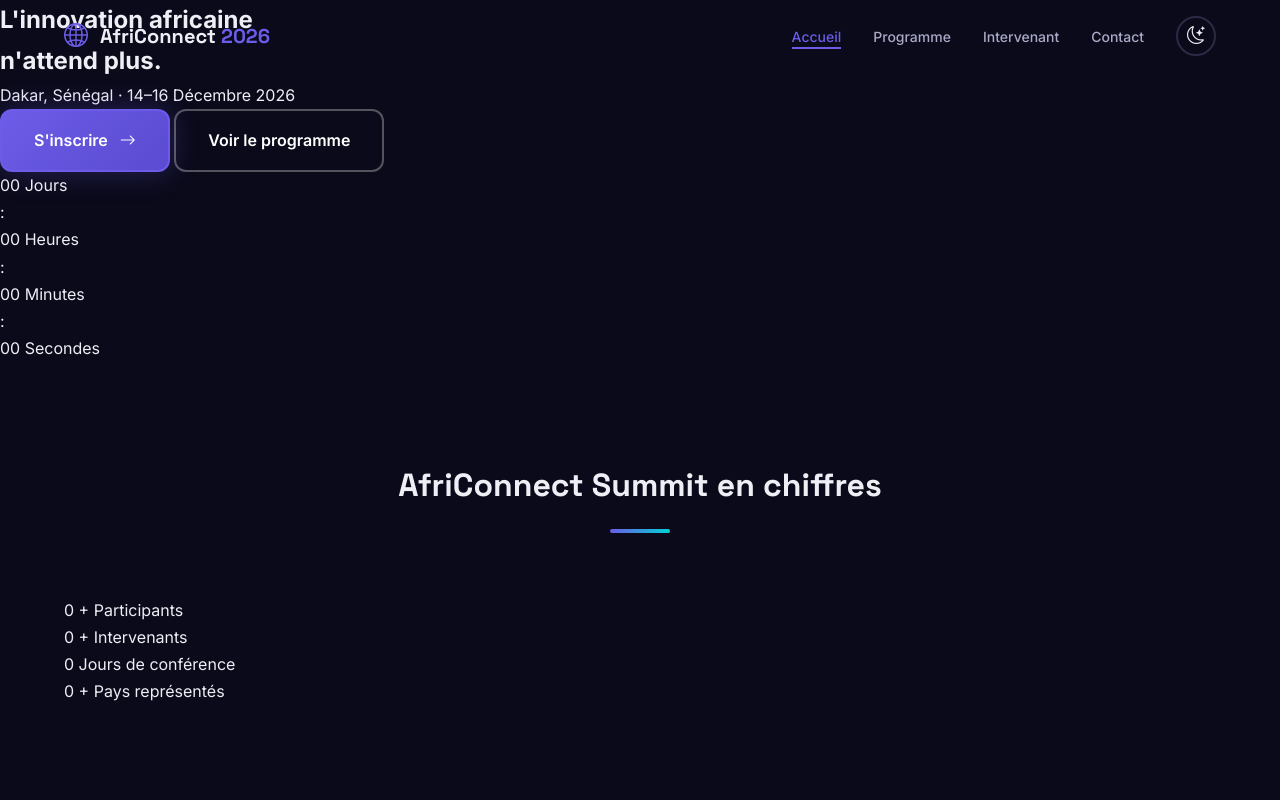
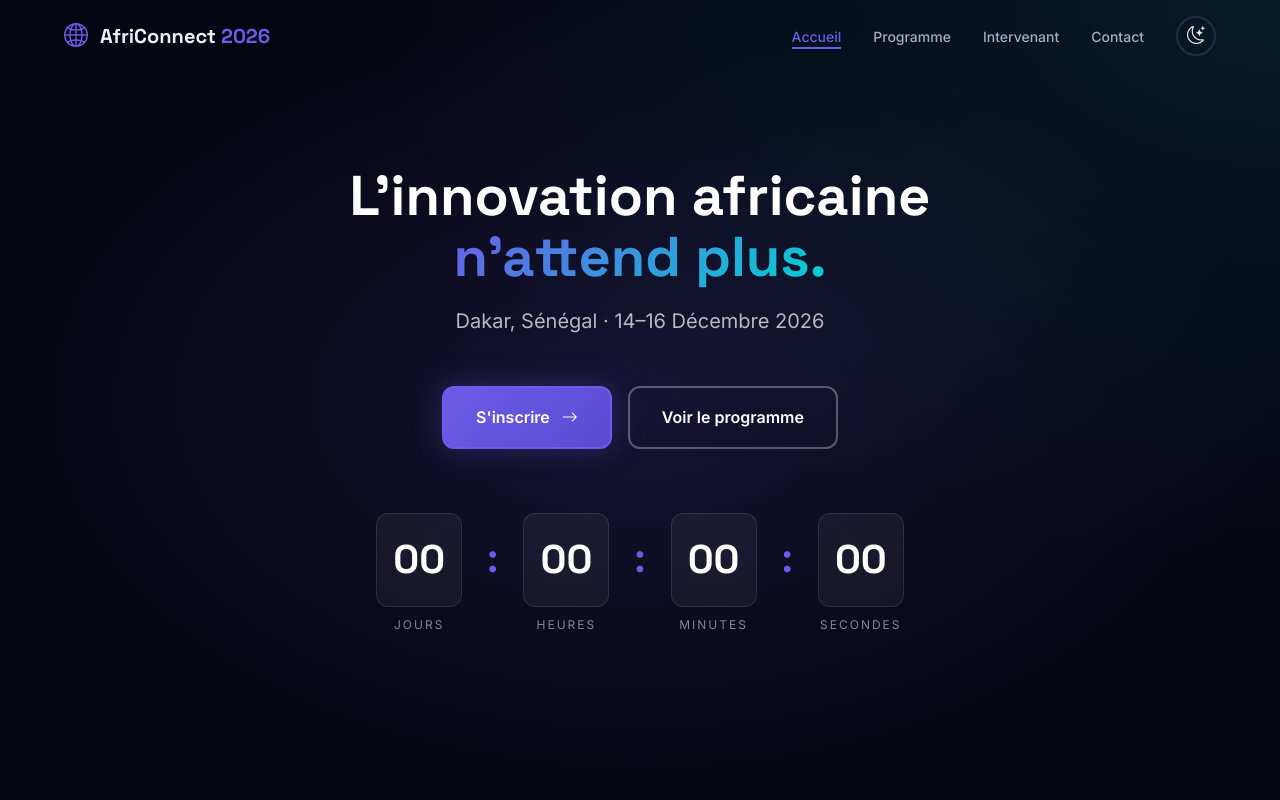
Before and after one commit to lyame3162/Fall_Serigne_Fallou_AfriConnectSummit, a plain HTML site: page index.html in a window 1280 px wide. Shown: the top 800 px of the page. Drawn offline with nearby package versions, Linux system fonts and the light colour scheme.

Commit message:
CSS : Compte à rebours, Section Hero

```diff
--- a/css/style.css
+++ b/css/style.css
@@ -156,11 +156,15 @@ img {
 }
 
 .section__title::after {
-    content: '';
+  content: "";
   display: block;
   width: 60px;
   height: 4px;
-    background: linear-gradient(90deg, var(--color-primary), var(--color-secondary));
+  background: linear-gradient(
+    90deg,
+    var(--color-primary),
+    var(--color-secondary)
+  );
   border-radius: 2px;
   margin: var(--space-md) auto 0;
 }
@@ -182,7 +186,11 @@ img {
 }
 
 .btn--primary {
-    background: linear-gradient(135deg, var(--color-primary), var(--color-primary-dark));
+  background: linear-gradient(
+    135deg,
+    var(--color-primary),
+    var(--color-primary-dark)
+  );
   color: var(--text-inverse);
   border-color: var(--color-primary);
   box-shadow: var(--shadow-glow);
@@ -282,7 +290,7 @@ img {
 }
 
 .navbar__link::after {
-    content: '';
+  content: "";
   position: absolute;
   bottom: 0;
   left: 0;
@@ -355,4 +363,118 @@ img {
   transform: rotate(-45deg) translate(6px, -6px);
 }
 
-/*
+
+/* ============================================================
+   HERO
+   ============================================================ */
+.hero {
+  min-height: 100vh;
+  display: flex;
+  align-items: center;
+  justify-content: center;
+  text-align: center;
+  position: relative;
+  background: var(--bg-hero);
+  overflow: hidden;
+  padding: 0 var(--space-lg);
+}
+
+.hero__overlay {
+  position: absolute;
+  inset: 0;
+  background:
+    radial-gradient(
+      ellipse at center,
+      rgba(108, 92, 231, 0.15) 0%,
+      transparent 70%
+    ),
+    radial-gradient(
+      ellipse at top right,
+      rgba(0, 210, 211, 0.1) 0%,
+      transparent 50%
+    );
+  pointer-events: none;
+}
+
+.hero__content {
+  position: relative;
+  z-index: 2;
+  max-width: 800px;
+}
+
+.hero__title {
+  font-family: var(--font-heading);
+  font-size: var(--font-size-5xl);
+  font-weight: 700;
+  line-height: 1.1;
+  color: var(--text-inverse);
+  margin-bottom: var(--space-md);
+}
+
+.hero__title-accent {
+  background: linear-gradient(
+    135deg,
+    var(--color-primary),
+    var(--color-secondary)
+  );
+  -webkit-background-clip: text;
+  -webkit-text-fill-color: transparent;
+  background-clip: text;
+}
+
+.hero__subtitle {
+  font-size: var(--font-size-xl);
+  color: rgba(255, 255, 255, 0.7);
+  margin-bottom: var(--space-2xl);
+}
+
+.hero__cta {
+  display: flex;
+  gap: var(--space-md);
+  justify-content: center;
+  flex-wrap: wrap;
+  margin-bottom: var(--space-3xl);
+}
+
+/* Compte à rebours */
+.countdown {
+  display: flex;
+  align-items: center;
+  justify-content: center;
+  gap: var(--space-lg);
+}
+
+.countdown__item {
+  display: flex;
+  flex-direction: column;
+  align-items: center;
+}
+
+.countdown__number {
+  font-family: var(--font-heading);
+  font-size: var(--font-size-4xl);
+  font-weight: 700;
+  color: var(--text-inverse);
+  background: rgba(255, 255, 255, 0.05);
+  border: 1px solid rgba(255, 255, 255, 0.1);
+  border-radius: var(--radius-md);
+  padding: var(--space-sm) var(--space-md);
+  min-width: 80px;
+  text-align: center;
+  backdrop-filter: blur(10px);
+}
+
+.countdown__label {
+  font-size: var(--font-size-xs);
+  color: rgba(255, 255, 255, 0.5);
+  text-transform: uppercase;
+  letter-spacing: 2px;
+  margin-top: var(--space-xs);
+}
+
+.countdown__separator {
+  font-size: var(--font-size-4xl);
+  font-weight: 700;
+  color: var(--color-primary);
+  margin-bottom: var(--space-xl);
+}
--- a/index.html
+++ b/index.html
@@ -106,7 +106,7 @@
                     </div>
                     <div class="stats__item animate-on-scroll">
                         <span class="stats__number" data-target="3">0</span>
-                        <span class="stats__suffix"></span>
+                        <span class="stats__suffix">+</span>
                         <span class="stats__label">Jours de conférence</span>
                     </div>
                     <div class="stats__item animate-on-scroll">
```
Lines whose indentation alone changed are shown as unchanged.
